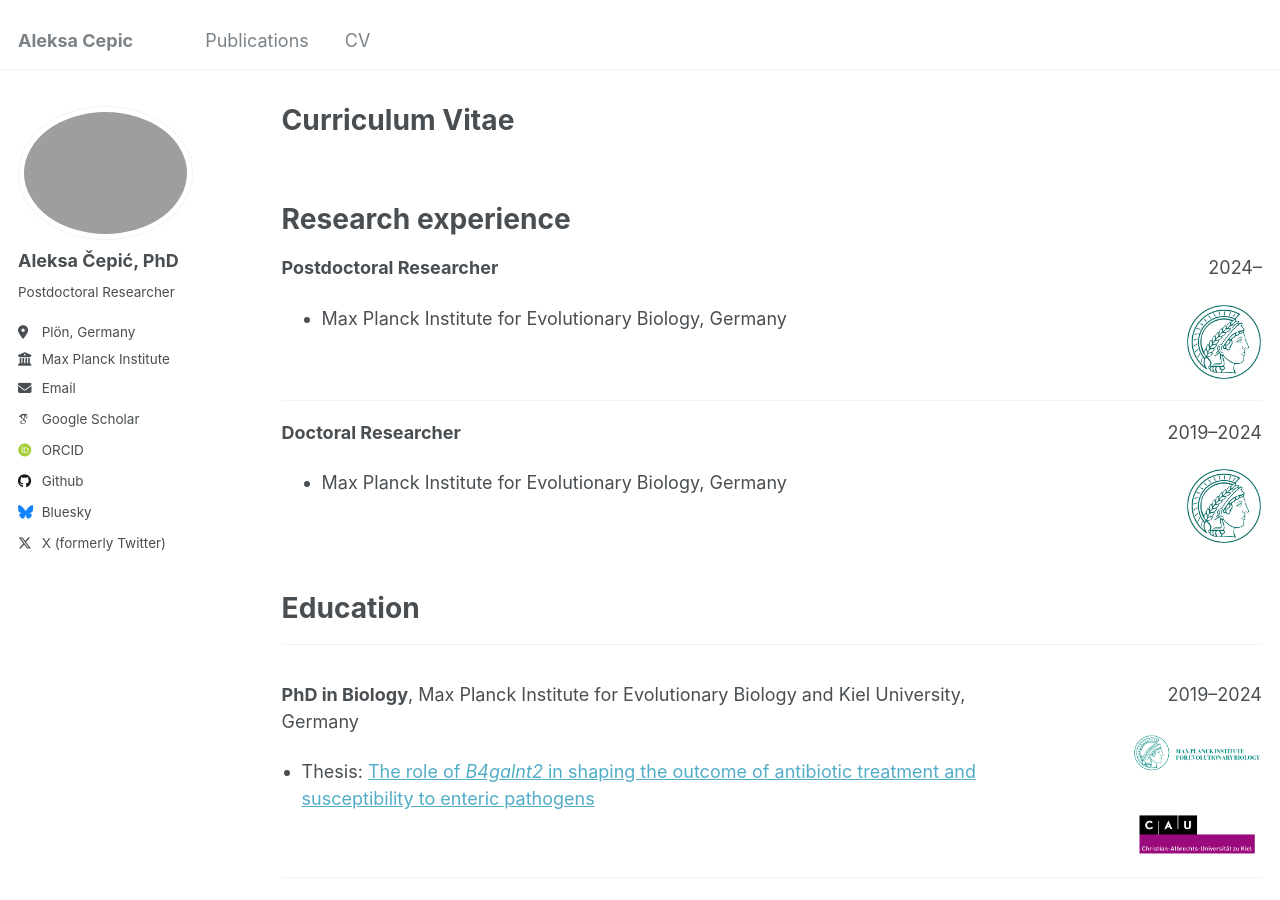
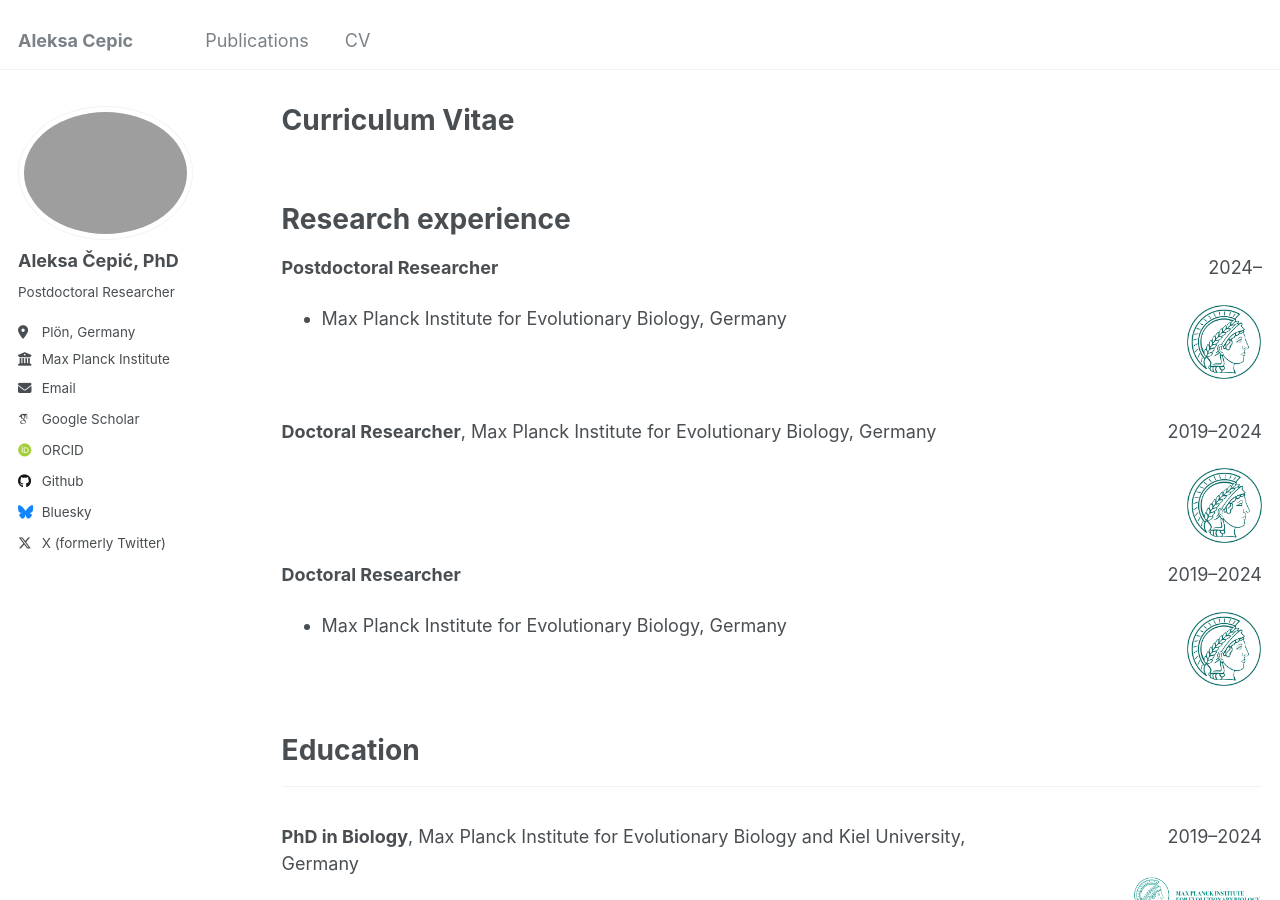
Before and after one commit to drcepic/drcepic.github.io, a Jekyll site: the page built from _pages/cv.md, in a window 1280 px wide and 900 px high. Built offline with Jekyll 4.4.1, drawn with Linux system fonts in a browser that asks for light colours; some web fonts are replaced.

Commit message:
Update cv.md

```diff
--- a/_pages/cv.md
+++ b/_pages/cv.md
@@ -26,7 +26,20 @@ Research experience
 
 <br/>
 
-<hr>
+<div style="display: flex; gap: 10px;">
+  <!-- Left column -->
+  <div style="flex: 7; text-align: left;">
+    <p>
+      <b>Doctoral Researcher</b>, Max Planck Institute for Evolutionary Biology, Germany
+    </p>
+  </div>
+
+  <!-- Right column -->
+  <div style="flex: 2; text-align: right;">
+    <p>2019–2024</p>
+    <img src="../images/mpi-logo_2.png" style="width: 75px; height: auto;">
+  </div>
+</div>
 
 <p>
     <span> <b>Doctoral Researcher</b> </span>
@@ -64,7 +77,6 @@ Education
   </div>
 </div>
 
-<hr>
 
 <div style="display: flex; gap: 10px;">
   <!-- Left column -->
@@ -81,7 +93,6 @@ Education
   </div>
 </div>
 
-<hr>
 
 <div style="display: flex; gap: 10px;">
   <!-- Left column -->
```
